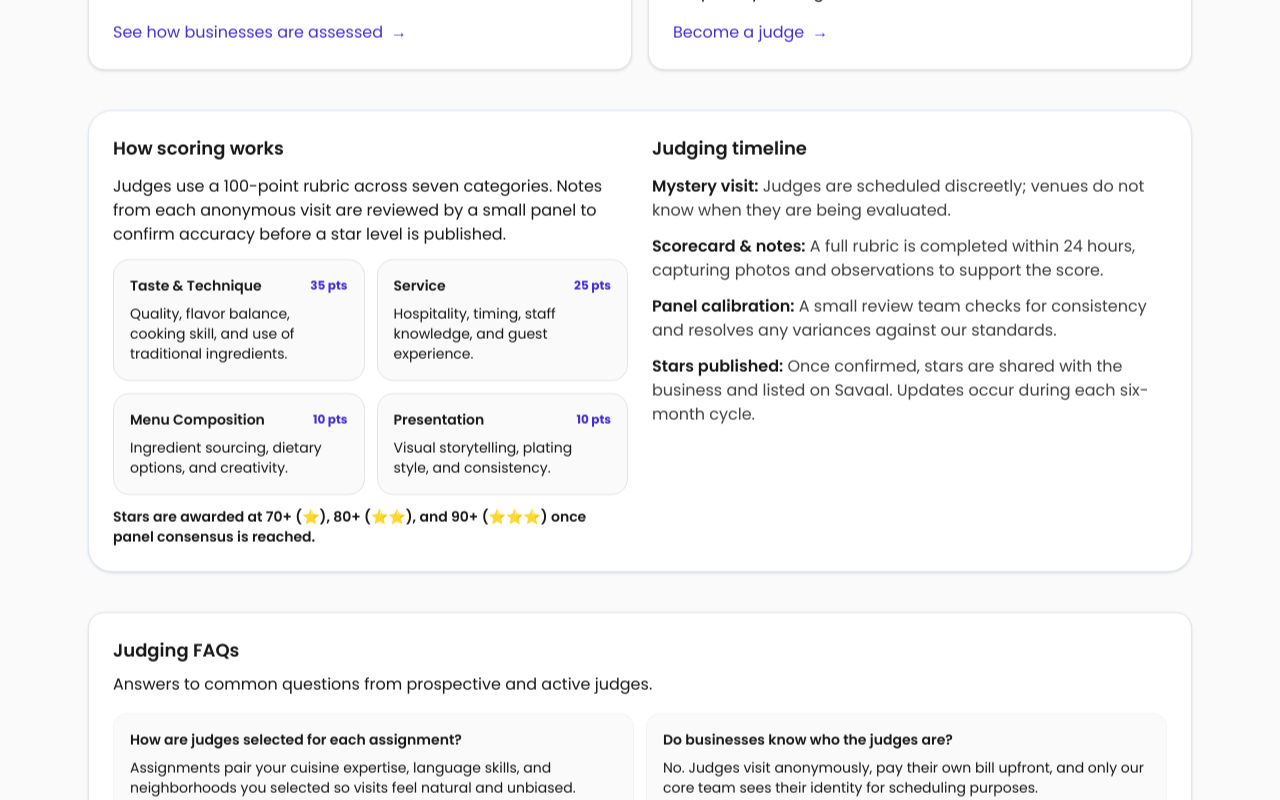
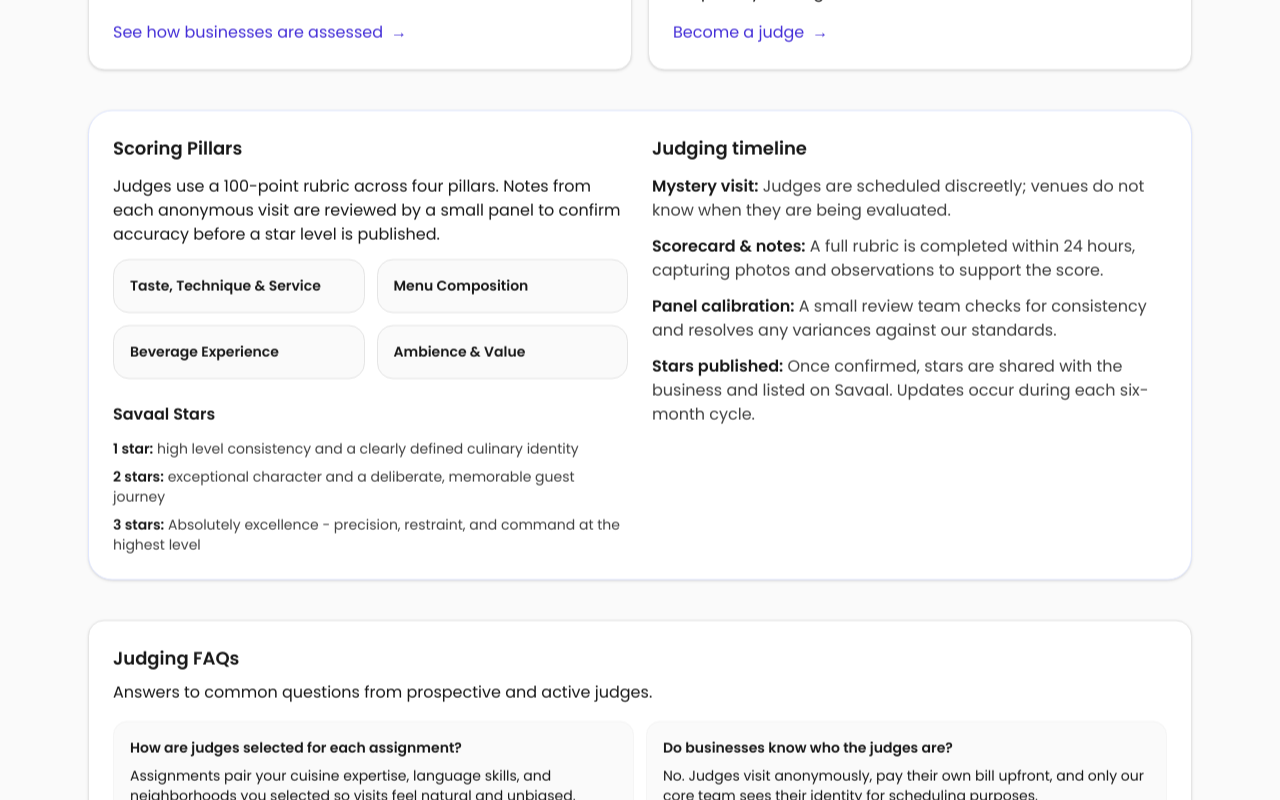
Before and after one commit to LayerSyncAi/savaal, a Next.js app: page /judging in a window 1280 px wide. Shown: the part 540-1340 px from the top of the page. Built offline with nearby package versions, Linux system fonts and the light colour scheme.

Commit message:
Update judging scoring content

```diff
--- a/app/judging/page.tsx
+++ b/app/judging/page.tsx
@@ -1,6 +1,4 @@
 import Link from "next/link";
-
-import { businessCriteria } from "@/content/judgingBusinesses";
 
 const judgingFaqs = [
   {
@@ -79,31 +77,48 @@ export default function JudgingPage() {
         </div>
 
         <div className="grid gap-6 rounded-3xl border border-indigo-100 bg-white p-6 shadow-sm md:grid-cols-2">
+          <div className="space-y-6">
             <div className="space-y-3">
-            <h3 className="text-lg font-semibold text-neutral-900">How scoring works</h3>
+              <h3 className="text-lg font-semibold text-neutral-900">Scoring Pillars</h3>
               <p className="text-neutral-700">
-              Judges use a 100-point rubric across seven categories. Notes from
+                Judges use a 100-point rubric across four pillars. Notes from
                 each anonymous visit are reviewed by a small panel to confirm
                 accuracy before a star level is published.
               </p>
-            <div className="grid gap-3 sm:grid-cols-2">
-              {businessCriteria.slice(0, 4).map(({ category, maxScore, description }) => (
-                <div
-                  key={category}
-                  className="rounded-2xl border border-neutral-200 bg-neutral-50 p-4"
+              <ol className="grid gap-3 sm:grid-cols-2">
+                {[
+                  "Taste, Technique & Service",
+                  "Menu Composition",
+                  "Beverage Experience",
+                  "Ambience & Value",
+                ].map((pillar) => (
+                  <li
+                    key={pillar}
+                    className="rounded-2xl border border-neutral-200 bg-neutral-50 p-4 text-sm font-semibold text-neutral-900"
                   >
-                  <div className="flex items-center justify-between gap-2">
-                    <p className="text-sm font-semibold text-neutral-900">{category}</p>
-                    <span className="text-xs font-bold text-indigo-700">{maxScore} pts</span>
+                    {pillar}
+                  </li>
+                ))}
+              </ol>
             </div>
-                  <p className="mt-2 text-sm text-neutral-700">{description}</p>
+
+            <div className="space-y-3">
+              <h4 className="text-base font-semibold text-neutral-900">Savaal Stars</h4>
+              <ul className="space-y-2 text-sm text-neutral-700">
+                <li>
+                  <span className="font-semibold text-neutral-900">1 star:</span>{" "}
+                  high level consistency and a clearly defined culinary identity
+                </li>
+                <li>
+                  <span className="font-semibold text-neutral-900">2 stars:</span>{" "}
+                  exceptional character and a deliberate, memorable guest journey
+                </li>
+                <li>
+                  <span className="font-semibold text-neutral-900">3 stars:</span>{" "}
+                  Absolutely excellence - precision, restraint, and command at the highest level
+                </li>
+              </ul>
             </div>
-              ))}
-            </div>
-            <p className="text-sm font-semibold text-neutral-700">
-              Stars are awarded at 70+ (⭐), 80+ (⭐⭐), and 90+ (⭐⭐⭐) once panel
-              consensus is reached.
-            </p>
           </div>
 
           <div className="space-y-3">
@@ -153,6 +168,15 @@ export default function JudgingPage() {
             Learn how to qualify as a judge
           </Link>
         </div>
+
+        <div className="flex justify-center">
+          <Link
+            href="/contact"
+            className="rounded-full bg-indigo-600 px-6 py-3 text-sm font-semibold text-white shadow-sm transition hover:bg-indigo-700"
+          >
+            Inquire About Certification
+          </Link>
+        </div>
       </section>
     </div>
   );
```
Lines whose indentation alone changed are shown as unchanged.
